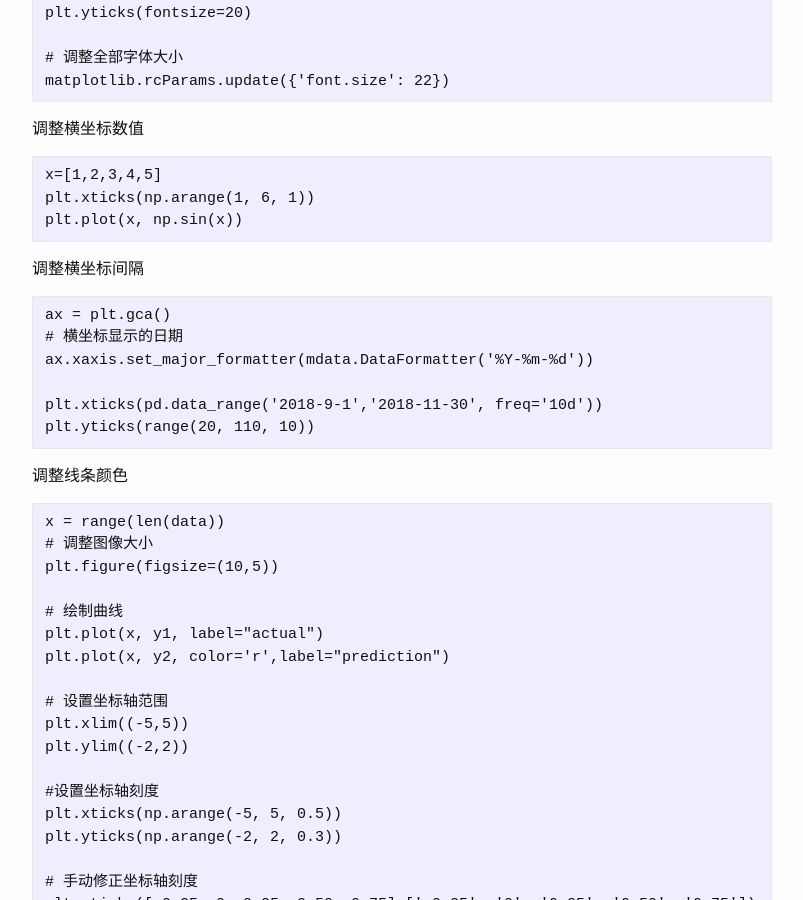
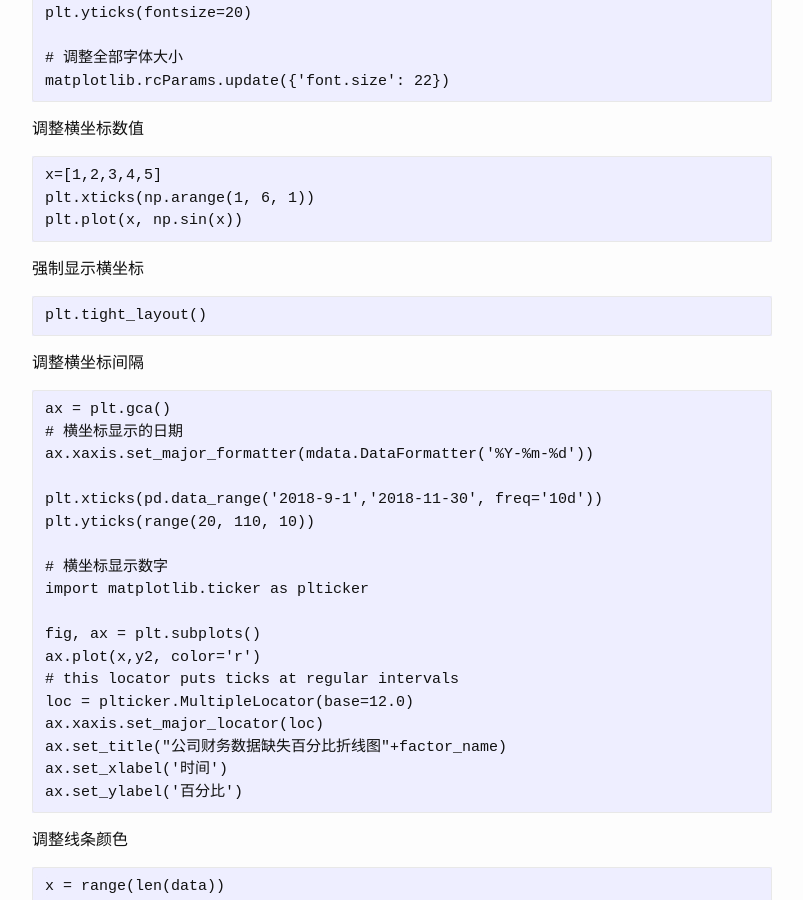
Before and after one commit to josephstalin117/josephstalin117.github.io, a Jekyll site: the page built from _posts/2018-6-24-Matplotlib.markdown, in a window 1280 px wide and 900 px high, scrolled down 659 px. Shown: the whole window, without its empty margins (238-1041 px from the left). Built offline with Jekyll 4.4.1, drawn with Linux system fonts in a browser that asks for light colours.

Commit message:
update pandas

````diff
--- a/_posts/2018-3-13-pandas.markdown
+++ b/_posts/2018-3-13-pandas.markdown
@@ -73,6 +73,9 @@ for (index, colname) in enumerate(df):
 
 # 多个索引筛选MultiIndex
 df[df.index.get_level_values(0) == 1]
+
+# 重置多索引(两个索引)
+df = df.reset_index(level=[0,1])
 
 ```
 
--- a/_posts/2018-6-24-Matplotlib.markdown
+++ b/_posts/2018-6-24-Matplotlib.markdown
@@ -41,6 +41,11 @@ plt.xticks(np.arange(1, 6, 1))
 plt.plot(x, np.sin(x))
 ```
 
+强制显示横坐标
+```
+plt.tight_layout()
+```
+
 
 调整横坐标间隔
 ```
@@ -50,6 +55,18 @@ ax.xaxis.set_major_formatter(mdata.DataFormatter('%Y-%m-%d'))
 
 plt.xticks(pd.data_range('2018-9-1','2018-11-30', freq='10d'))
 plt.yticks(range(20, 110, 10))
+
+# 横坐标显示数字
+import matplotlib.ticker as plticker
+
+fig, ax = plt.subplots()
+ax.plot(x,y2, color='r')
+# this locator puts ticks at regular intervals
+loc = plticker.MultipleLocator(base=12.0)
+ax.xaxis.set_major_locator(loc)
+ax.set_title("公司财务数据缺失百分比折线图"+factor_name)
+ax.set_xlabel('时间')
+ax.set_ylabel('百分比')
 ```
 
 调整线条颜色
````
Also changed, not shown: _posts/2017-08-10-python.markdown (+15 -1 lines).
